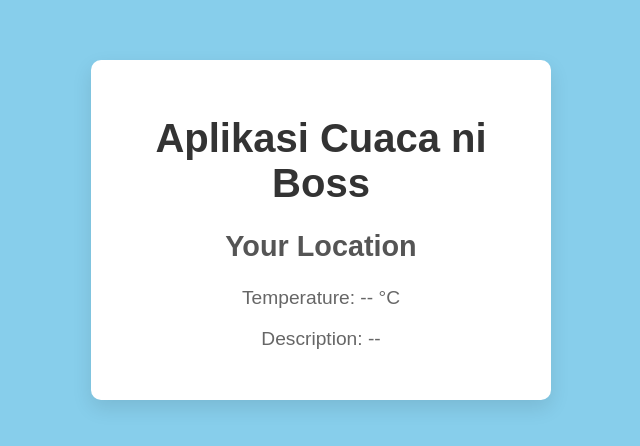
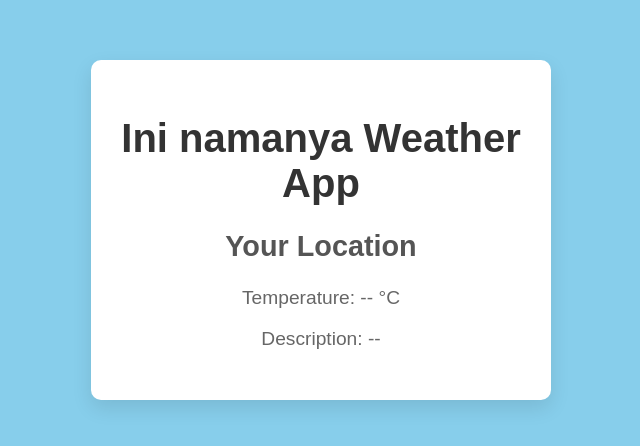
Before and after one commit to risawbar/ashaf, a plain HTML site: page index.html in a window 1280 px wide. Shown: the part 170-616 px from the top of the page, without its empty margins (319-959 px from the left). Drawn offline with Linux system fonts and the light colour scheme.

Commit message:
index weather

```diff
--- a/index.html
+++ b/index.html
@@ -8,7 +8,7 @@
   </head>
   <body>
     <div class="weather-container">
-      <h1>Aplikasi Cuaca ni Boss</h1>
+      <h1>Ini namanya Weather App</h1>
       <div class="weather-info">
         <h2 id="location">Your Location</h2>
         <p id="temperature">Temperature: -- °C</p>
```
